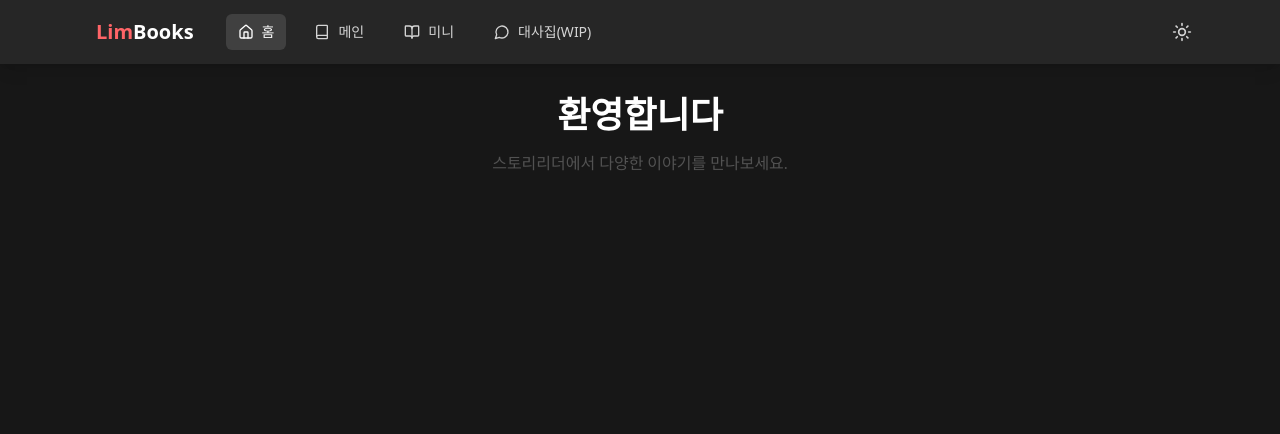
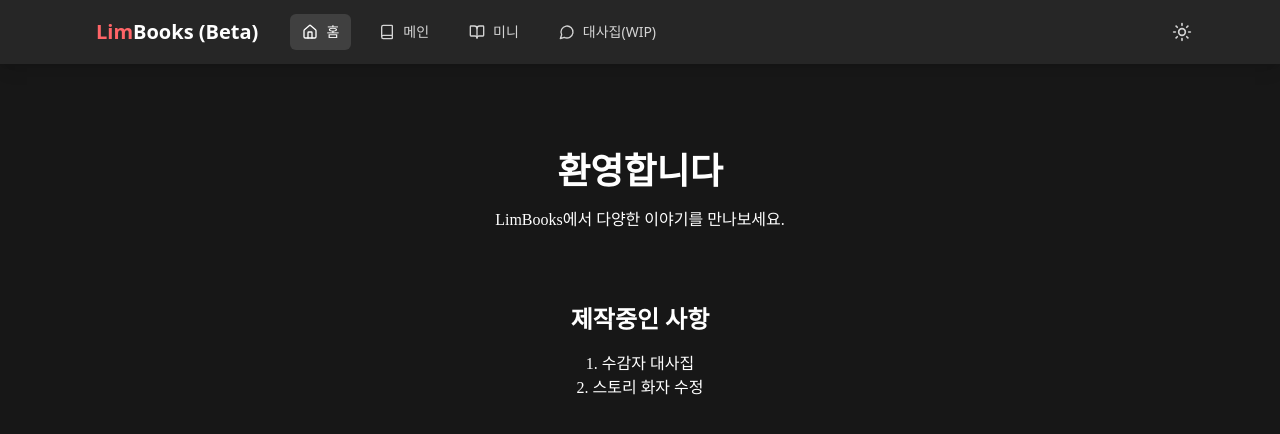
Before and after one commit to noita0130/LimBooks, a React (Vite) app: page / in a window 1280 px wide. Shown: the top 434 px of the page. Built offline with nearby package versions, Linux system fonts and the light colour scheme; a web font is replaced by a local one.

Commit message:
vite build add

```diff
--- a/package.json
+++ b/package.json
@@ -3,11 +3,14 @@
   "private": true,
   "version": "0.0.0",
   "type": "module",
+  "homepage": "https://noita0310.github.io/LimBooks",
   "scripts": {
     "dev": "vite",
     "build": "vite build",
     "lint": "eslint .",
-    "preview": "vite preview"
+    "preview": "vite preview",
+    "predeploy": "npm run build",
+    "deploy": "npx gh-pages -d dist"
   },
   "dependencies": {
     "@tailwindcss/vite": "^4.0.5",
@@ -27,6 +30,7 @@
     "eslint-plugin-react": "^7.37.4",
     "eslint-plugin-react-hooks": "^5.0.0",
     "eslint-plugin-react-refresh": "^0.4.18",
+    "gh-pages": "^6.3.0",
     "globals": "^15.14.0",
     "vite": "^6.1.0"
   }
--- /dev/null
+++ b/src/components/Homepage.jsx
@@ -0,0 +1,25 @@
+import React from "react";
+
+const Homepage = React.lazy(() => Promise.resolve({
+  default: ({darkMode}) => (
+    <div>
+      <div className={`my-10 py-4 `}>
+        <h1 className="text-center text-4xl font-bold mb-4">환영합니다</h1>
+        <p className={`text-center }`}>
+          LimBooks에서 다양한 이야기를 만나보세요.
+          </p>
+      </div>
+      <div className={`my-10 py-4 `}>
+        <h1 className="text-center text-2xl font-bold mb-4">제작중인 사항</h1>
+        <p className="text-center ">
+          1. 수감자 대사집 <br />
+          2. 스토리 화자 수정
+
+        </p>
+      </div>
+    </div>
+
+  )
+}));
+
+export default Homepage;
--- a/src/components/NavigationBar.jsx
+++ b/src/components/NavigationBar.jsx
@@ -8,7 +8,7 @@ const NavigationBar = ({ darkMode, toggleDarkMode, handleNavigation, location })
             <div className="flex items-center ml-4 space-x-8">
               <div className="flex-shrink-0 font-bold text-xl">
                 <span className="text-red-400">Lim</span>
-                <span className={`${darkMode ? 'text-white' : 'text-gray-900'}`}>Books</span>
+                <span className={`${darkMode ? 'text-white' : 'text-gray-900'}`}>Books (Beta)</span>
               </div>
               <div className="flex space-x-4">
                 <button
--- a/src/components/StoryContent.jsx
+++ b/src/components/StoryContent.jsx
@@ -85,7 +85,7 @@ const StoryContent = ({
             <div className="flex justify-between items-center mb-10">
                 <button
                     onClick={handleGoBack}
-                    className={`px-4 py-2 rounded-md ${
+                    className={`px-4 py-2 rounded-md w-[120px] ${
                         darkMode ? 'bg-neutral-700 hover:bg-neutral-600' : 'bg-neutral-200 hover:bg-neutral-300'
                     }`}
                 >
@@ -93,7 +93,7 @@ const StoryContent = ({
                 </button>
 
                 <TitleSection />
-                <div className="w-[100px] flex justify-end">
+                <div className="w-[120px] flex justify-end">
                     <ChapterNavigationButtons />
                 </div>
 
--- a/src/pages/StoryReaderContent.jsx
+++ b/src/pages/StoryReaderContent.jsx
@@ -3,6 +3,7 @@ import React, { useState, useEffect, Suspense, useRef } from 'react';
 import { Routes, Route, useNavigate, useParams, useLocation } from 'react-router-dom';
 import { motion, AnimatePresence } from 'framer-motion';
 
+import Homepage from '../components/Homepage';
 import useStoryData from '../hooks/useStoryData';
 import NavigationBar from '../components/NavigationBar';
 import StoryList from '../components/StoryList';
@@ -126,7 +127,7 @@ const StoryReaderPage = () => {
                 }
               }}
             >
-              {location.pathname === '/' && <HomePage />}
+              {location.pathname === '/' && <Homepage darkMode={darkMode} />}
               {location.pathname === '/scripts' && <ScriptList />}
               {(storyType === 'main' || storyType === 'mini') && !storyId && (
                 <StoryList
--- a/vite.config.js
+++ b/vite.config.js
@@ -4,7 +4,6 @@ import tailwindcss from '@tailwindcss/vite'
 
 // https://vite.dev/config/
 export default defineConfig({
-  plugins: [react(),
-    tailwindcss()
-  ],
+  plugins: [react(), tailwindcss()],
+  base: '/LimBooks/'
 })
```
Also changed, not shown: 1 other file (tests, documents, lock files or other folders).
